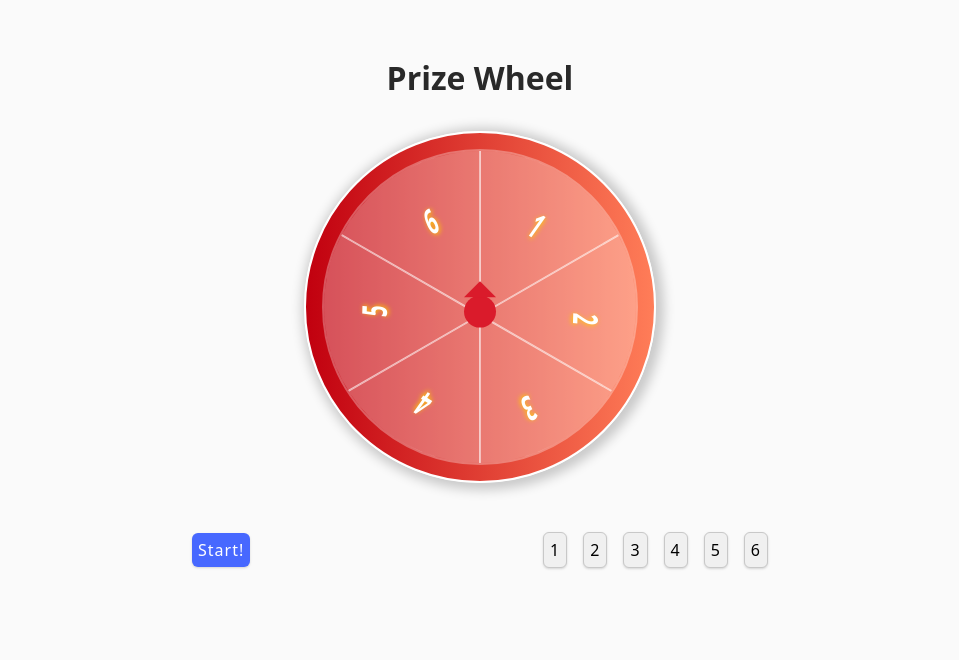
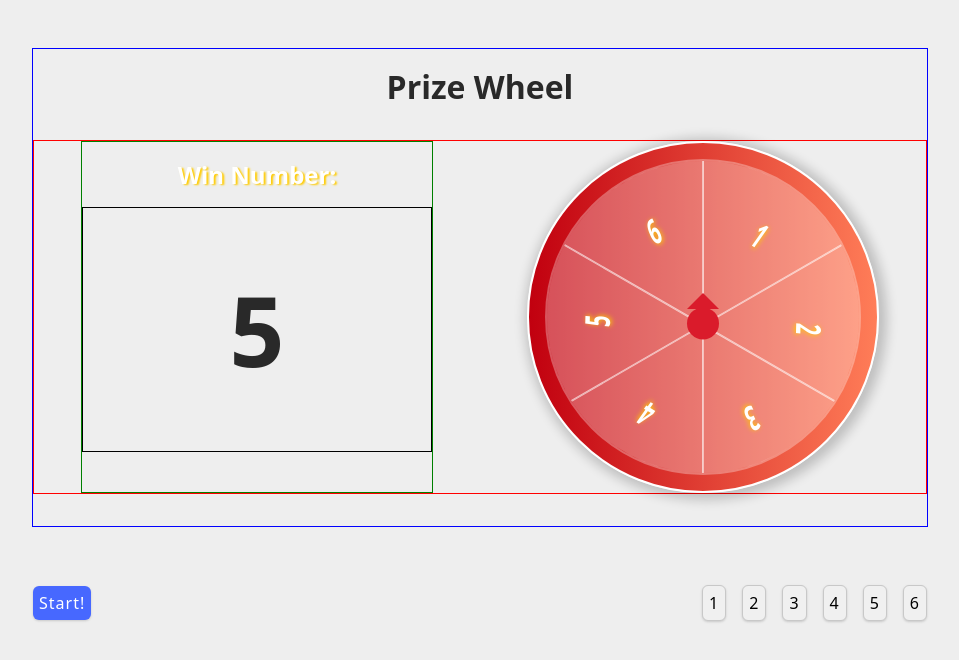
Before and after one commit to L-Qichen/React-mini-projects, a React (Vite) app in the folder prize-wheel/: page / in a window 1280 px wide. Shown: the top 660 px of the page, without its empty margins (160-1119 px from the left). Built offline with nearby package versions, Linux system fonts and the light colour scheme.

Commit message:
Added screen part to display the win number of this game

```diff
--- a/prize-wheel/src/App.css
+++ b/prize-wheel/src/App.css
@@ -1,7 +1,44 @@
+h2{
+  margin: 1rem auto;
+  text-align: center;
+  color: #fff;
+  text-shadow: #fc0 2px 1px 2px;
+}
+.container{
+  border: 1px solid blue;
+  width: 70vw;
+  min-width: 450px;
+  margin: 3rem auto;
+  position: relative;
+}
+.wheel-screen-container{
+  border: 1px solid red;
+  display: flex;
+  justify-content: space-around;
+  align-items: center;
+  margin: 2rem 0;
+}
+.screen{
+  width: 22rem;
+  height: 22rem;
+  border: 1px solid green;
+}
+.screen-body{
+  border: 1px solid black;
+  width: 100%;
+  height: 70%;
+  display: flex;
+  justify-content: center;
+  align-items: center;
+}
+.screen-body>span{
+  display: block;
+  font-size: 6rem;
+  font-weight: 600;
+}
 .out-circle{
   width: 22rem;
   height: 22rem;
-  margin: 2rem auto;
   border: 2px solid #ffffff;
   border-radius: 50%;
   padding: 1rem;
@@ -84,7 +121,7 @@
   top: 50%;
   left: 50%;
   border-radius: 50%;
-  transform: translateX(-50%) translateY(80%);
+  transform: translateX(-50%) translateY(-30%);
 }
 .pointer-head{
   border-top: 1rem solid transparent;
@@ -94,7 +131,7 @@
   position: absolute;
   top: 50%;
   left: 50%;
-  transform: translateX(-50%) translateY(-15%);
+  transform: translateX(-50%) translateY(-125%);
 }
 .footer{
   width: 100%;
@@ -149,7 +186,6 @@
   box-shadow: 0 10px 15px -3px rgba(0, 0, 0, 0.1),
   0 4px 6px -2px rgba(0, 0, 0, 0.05);
 }
-
 .selected{
   background: rgb(255,125,88);
   color: #fff;
--- a/prize-wheel/src/App.jsx
+++ b/prize-wheel/src/App.jsx
@@ -29,6 +29,8 @@ function App() {
     console.log(section);
   }
 
+  const winNum = Math.ceil(Math.random() * (6 - 1) + 1);
+
   const handleOnClick = () => {
     if (isStopped) {
       const randomRounds = Math.floor(Math.random() * (7 - 3) + 3);
@@ -58,6 +60,14 @@ function App() {
     <div className='main'>
       <div className='container'>
         <h1>Prize Wheel</h1>
+        <div className='wheel-screen-container'>
+          <div className='screen'>
+            <h2>Win Number:</h2>
+            <div className='screen-body'>
+              <span>{winNum}</span>
+            </div>
+          </div>
+
           <div className='out-circle' >
             <div className='in-circle' id='wheel'>
 
@@ -92,12 +102,12 @@ function App() {
                 </div>
               </div>
 
+              <div className='pointer-body'></div>
+              <div className='pointer-head'></div>
 
             </div>
           </div>
-
-        <div className='pointer-body'></div>
-        <div className='pointer-head'></div>
+        </div>
 
         <div className='footer'>
           <button type='button'
--- a/prize-wheel/src/index.css
+++ b/prize-wheel/src/index.css
@@ -11,15 +11,16 @@ img{max-width: 100%; max-height: 100%;}
 body{
   font-family: system-ui, -apple-system, BlinkMacSystemFont, 'Segoe UI', Roboto,
   Oxygen, Ubuntu, Cantarell, 'Open Sans', 'Helvetica Neue', sans-serif;
-  background: #fafafa;
+  background: #eee;
   color: #292929;
 }
-.container{
+/* .container{
   width: 45vw;
   min-width: 450px;
   margin: 3.5rem auto;
   position: relative;
-}
+  border: 1px solid red;
+} */
 h1{
   margin: 1rem auto;
   text-align: center;
```
Lines whose indentation alone changed are shown as unchanged.
